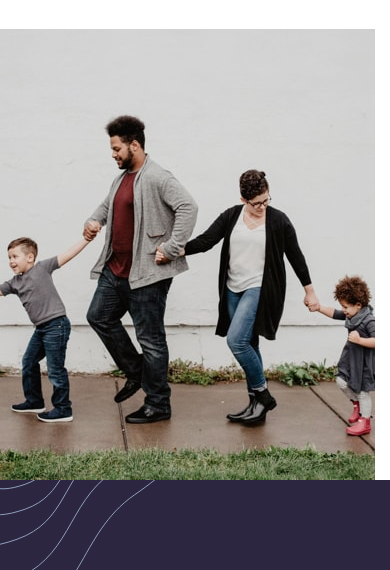
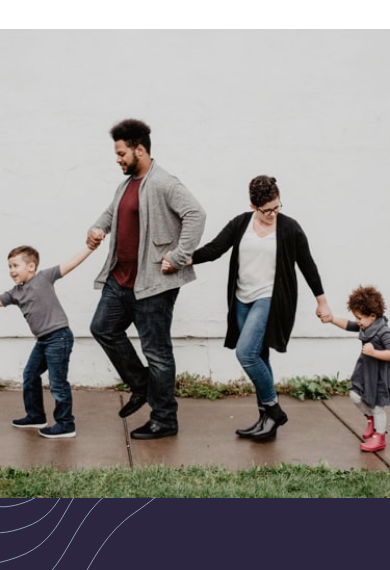
Before and after one commit to StarboyDH/insure-landing-page, a plain HTML site: page index.html in a window 390 px wide. Shown: the part 67-637 px from the top of the page. Drawn offline with nearby package versions, Linux system fonts and the light colour scheme.

Commit message:
Update styles.css
Intro image size fixed for mobile screen which are bigger than 375px.

```diff
--- a/styles.css
+++ b/styles.css
@@ -82,6 +82,12 @@ header {
 
 .header-img {
     margin-bottom: -1%;
+}
+
+@media screen and (min-width:376px) and (max-width:1023px) {
+    .header-img {
+        min-width: 100%;
+    }
 }
 
 .header-con {
```
